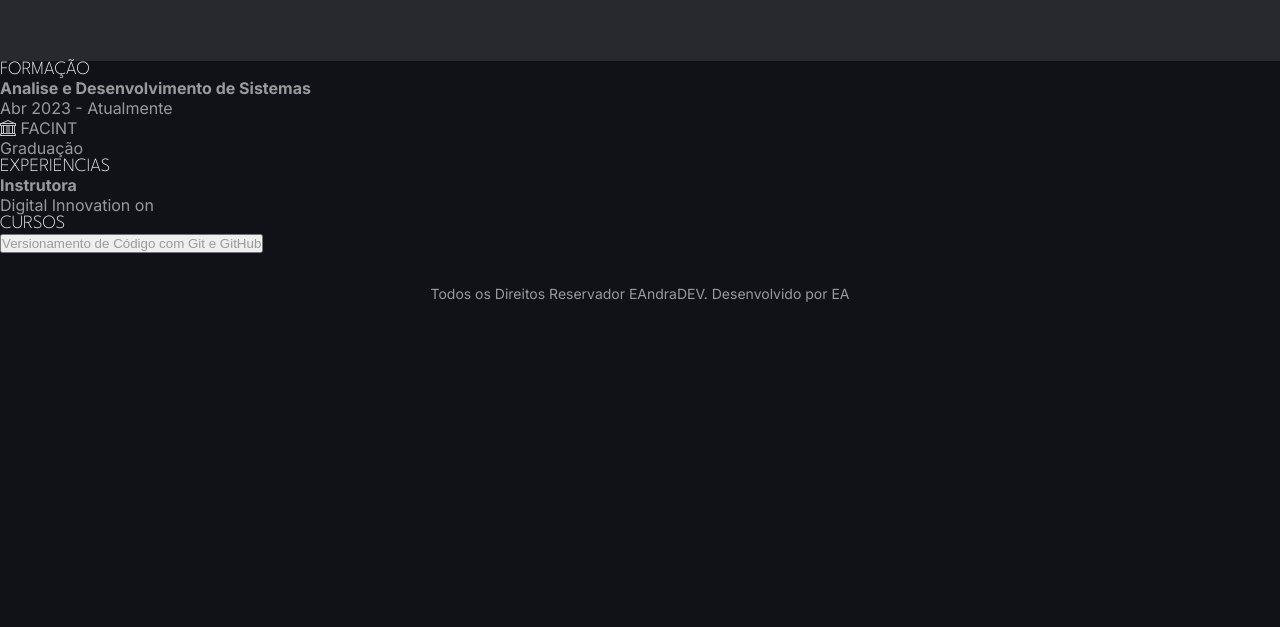
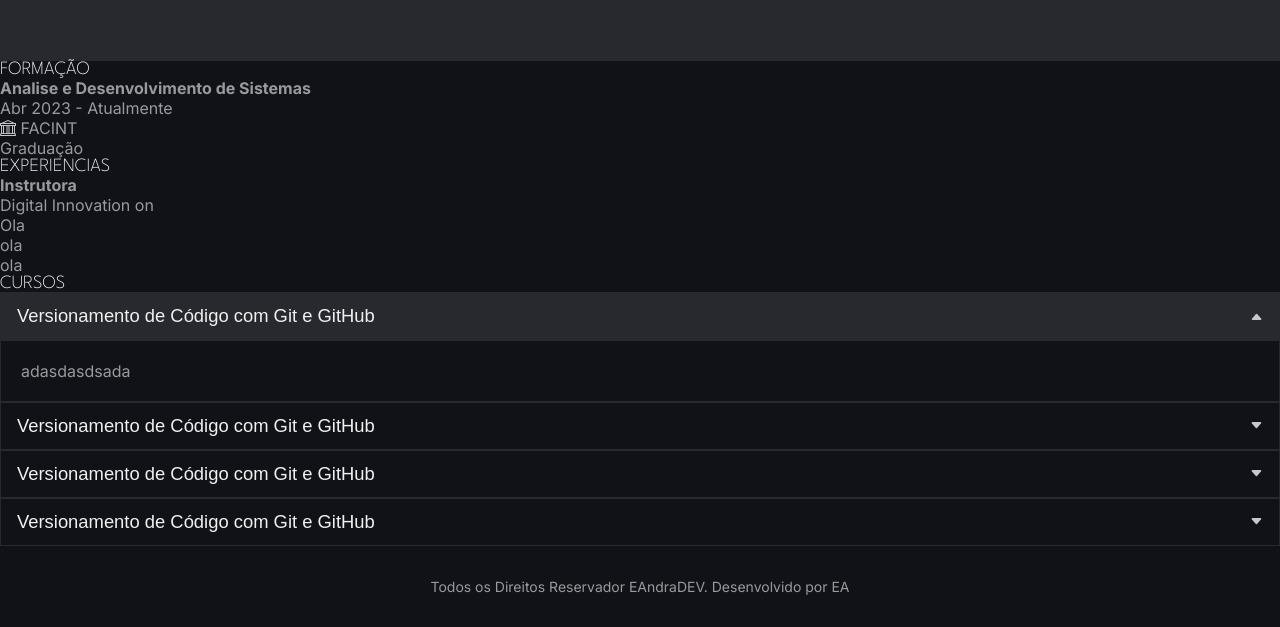
Before and after one commit to eliandradev/dio-lab-portifolio, a plain HTML site: page index.html in a window 1280 px wide. Shown: the part 1286-1913 px from the top of the page. Before the commit the page ends 1620 px from the top, so only its background shows below. Drawn offline with nearby package versions, Linux system fonts and the light colour scheme.

Commit message:
Mudança no java

```diff
--- a/assets/style.css
+++ b/assets/style.css
@@ -273,6 +273,48 @@ main {
     height: 2.4rem;
 }
 
+.about__content2 .col1 .row1,
+.about__content2 .col1 .row2{
+    display: flex;
+    flex-direction: column;
+    gap: .5rem;
+}
+
+.accordion__header{
+    width: 100%;
+    display: flex;
+    padding:  0.75rem 1rem;
+    justify-content: space-between;
+    align-items: center;
+    background: transparent;
+    border: 1px solid var(--primary-border-color);
+
+}
+
+.accordion__header span {
+    color: var(--title-color);
+    font-size: 1.15rem;
+}
+
+.accordion__body{
+    display: none;
+    padding: 1.25rem;
+    flex-direction: column;
+    align-items: flex-start;
+    gap: 0.625rem;
+    border: 1px solid var(--primary-border-color);
+}
+
+.accordion__item.active .accordion__header{
+    background: var(--secondary-bg-color);
+}
+.accordion__item.active .accordion__body{
+    display: flex;
+}
+
+.accordion__item.active .bi-caret-down-fill{
+    transform: rotate(180deg);
+}
 footer {
     margin-bottom: 2.5rem;
 }
--- a/index.html
+++ b/index.html
@@ -148,9 +148,9 @@
                 <h4>Instrutora</h4>
                 <span>Digital Innovation on</span>
                 <ul class="about__list">
-                    <li class="about__item"></li>
-                    <li class="about__item"></li>
-                    <li class="about__item"></li>
+                    <li class="about__item">Ola</li>
+                    <li class="about__item">ola</li>
+                    <li class="about__item">ola</li>
 
                 </ul>
             </div>
@@ -158,10 +158,41 @@
         <div class="col2">
             <h3>Cursos</h3>
             <div id="accordion">
-                <div class="accordion__item">
+                <div class="accordion__item active">
                     <button class="accordion__header">
-                        Versionamento de Código com Git e GitHub
+                       <span> Versionamento de Código com Git e GitHub</span>
+                    <i class="bi bi-caret-down-fill"></i>
                     </button>
+                    <div class="accordion__body">
+                        <p>adasdasdsada</p>
+                    </div>
+                </div>
+                 <div class="accordion__item">
+                    <button class="accordion__header">
+                        <span>Versionamento de Código com Git e GitHub</span>
+                    <i class="bi bi-caret-down-fill"></i>
+                    </button>
+                    <div class="accordion__body">
+                        <p>adasdasdsada</p>
+                    </div>
+                </div>
+                 <div class="accordion__item">
+                    <button class="accordion__header">
+                       <span> Versionamento de Código com Git e GitHub</span>
+                    <i class="bi bi-caret-down-fill"></i>
+                    </button>
+                    <div class="accordion__body">
+                        <p>adasdasdsada</p>
+                    </div>
+                </div>
+                 <div class="accordion__item">
+                    <button class="accordion__header">
+                       <span> Versionamento de Código com Git e GitHub</span>
+                    <i class="bi bi-caret-down-fill"></i>
+                    </button>
+                    <div class="accordion__body">
+                        <p>adasdasdsada</p>
+                    </div>
                 </div>
             </div>
         </div>
--- a/js/scripts.js
+++ b/js/scripts.js
@@ -12,3 +12,16 @@ currentTheme ==='dark' ? rootHtml.setAttribute('data-theme', 'light'):  rootHtml
 }
 
 toggleTheme.addEventListener('click', changeTheme);
+
+const accordionHeaders = document.querySelectorAll(".accordion__header");
+
+accordionHeaders.forEach(header => {
+    header.addEventListener('click', () => {
+        const accordionItem = header.parentElement;
+        const accordionActive = accordionItem.classList.contains('active');
+
+        accordionActive ? accordionItem.classList.remove('active') : accordionItem.classList.add('active');
+
+    })
+
+})
```
